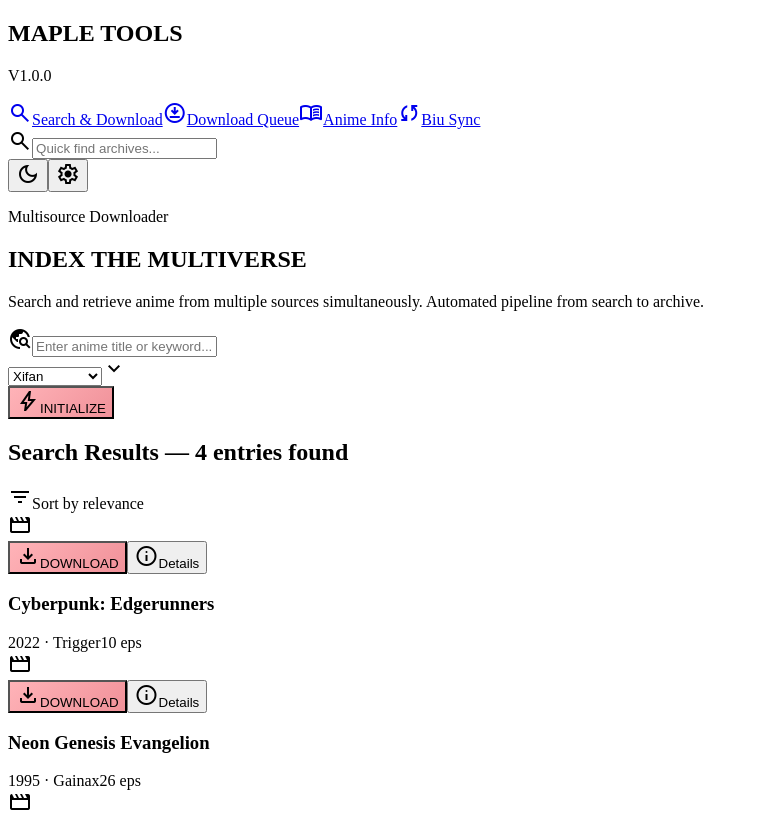
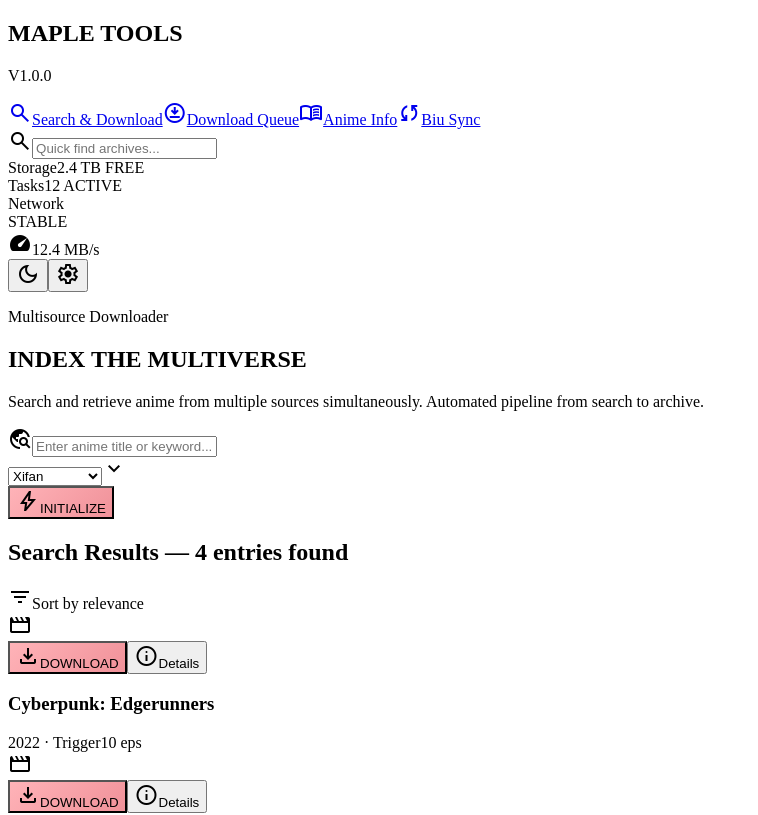
Before and after one commit to AlcMaple/tools, a React (Vite) app in the folder front-end/src/renderer/: page / in a window 1280 px wide. Shown: the top 815 px of the page, without its empty margins (0-758 px from the left). Built offline with nearby package versions, Linux system fonts and the light colour scheme.

Commit message:
refactor: 优化 GUI 布局设计

```diff
--- a/front-end/src/renderer/src/components/Sidebar.tsx
+++ b/front-end/src/renderer/src/components/Sidebar.tsx
@@ -27,40 +27,27 @@
       </div>
 
       {/* Nav */}
-      <nav className="flex-1 space-y-1 px-3">
+      <nav className="flex-1 space-y-1">
         {navItems.map((item) => (
           <NavLink
             key={item.path}
             to={item.path}
             end={item.path === "/"}
             className={({ isActive }) =>
-              `flex items-center space-x-3 px-3 py-2.5 rounded-lg transition-all duration-150 group ${
+              `flex items-center px-6 py-3 space-x-3 transition-colors duration-200 ${
                 isActive
                   ? "text-[#ffb3b8] font-bold border-r-2 border-[#ffb3b8] bg-[#1f1f1f]"
-                  : "text-[#e2e2e2]/60 hover:text-[#e2e2e2] hover:bg-[#1f1f1f]"
+                  : "text-[#e2e2e2]/60 font-medium hover:text-[#e2e2e2] hover:bg-[#1f1f1f]"
               }`
             }
           >
-            <span className="material-symbols-outlined text-xl leading-none">
+            <span className="material-symbols-outlined text-lg leading-none">
               {item.icon}
             </span>
-            <span className="text-sm font-label">{item.label}</span>
+            <span className="font-label text-sm">{item.label}</span>
           </NavLink>
         ))}
       </nav>
-
-      {/* User */}
-      {/* <div className="px-6 mt-auto">
-        <div className="flex items-center space-x-3 p-3 rounded-xl bg-surface-container-high/40">
-          <div className="w-8 h-8 rounded-full bg-primary-container flex items-center justify-center overflow-hidden flex-shrink-0">
-            <span className="material-symbols-outlined text-on-primary text-sm">person</span>
-          </div>
-          <div className="overflow-hidden">
-            <p className="text-xs font-bold truncate">Archivist_User</p>
-            <p className="text-[10px] text-on-surface-variant/60 font-label">PRO PLAN</p>
-          </div>
-        </div>
-      </div> */}
     </aside>
   );
 }
--- a/front-end/src/renderer/src/components/TopBar.tsx
+++ b/front-end/src/renderer/src/components/TopBar.tsx
@@ -1,43 +1,68 @@
-import { ReactNode } from 'react'
-
 interface TopBarProps {
   placeholder: string
-  rightSlot?: ReactNode
 }
 
-function TopBar({ placeholder, rightSlot }: TopBarProps): JSX.Element {
+function TopBar({ placeholder }: TopBarProps): JSX.Element {
   return (
-    <header className="fixed top-0 right-0 left-64 h-16 bg-[#131313]/80 backdrop-blur-xl flex justify-between items-center px-8 z-40 border-b border-outline-variant/20">
+    <header className="fixed top-0 right-0 left-64 h-16 bg-[#131313]/80 backdrop-blur-xl flex justify-between items-center px-8 z-40">
       {/* Search input */}
-      <div className="flex items-center bg-surface-container-highest rounded-md px-4 py-2 w-96 space-x-2">
-        <span className="material-symbols-outlined text-on-surface-variant/60 text-xl leading-none">
+      <div className="flex items-center bg-surface-container-highest rounded-md px-4 py-2 w-80 transition-all duration-300 focus-within:bg-surface-bright focus-within:ring-1 focus-within:ring-primary/40">
+        <span className="material-symbols-outlined text-on-surface-variant text-sm mr-2 leading-none">
           search
         </span>
         <input
           type="text"
           placeholder={placeholder}
-          className="bg-transparent text-sm text-on-surface placeholder-on-surface-variant/40 outline-none w-full font-label"
+          className="bg-transparent border-none text-sm focus:ring-0 p-0 w-full text-on-surface placeholder:text-on-surface-variant/40 font-body outline-none"
         />
       </div>
 
-      {/* Right side actions */}
-      <div className="flex items-center space-x-4">
-        {rightSlot}
-        <button className="w-9 h-9 flex items-center justify-center rounded-lg hover:bg-surface-container transition-colors">
-          <span className="material-symbols-outlined text-on-surface-variant text-xl leading-none">
-            dark_mode
+      {/* Quick Stats */}
+      <div className="flex-1 flex items-center justify-center px-8 space-x-8">
+        <div className="flex flex-col items-center">
+          <span className="font-label text-[9px] text-on-surface-variant/60 uppercase tracking-widest">
+            Storage
           </span>
-        </button>
-        <button className="w-9 h-9 flex items-center justify-center rounded-lg hover:bg-surface-container transition-colors">
-          <span className="material-symbols-outlined text-on-surface-variant text-xl leading-none">
-            settings
+          <span className="text-[11px] font-bold text-on-surface">2.4 TB FREE</span>
+        </div>
+        <div className="h-6 w-px bg-outline-variant/10" />
+        <div className="flex flex-col items-center">
+          <span className="font-label text-[9px] text-on-surface-variant/60 uppercase tracking-widest">
+            Tasks
           </span>
-        </button>
-        {/* <button className="w-9 h-9 flex items-center justify-center rounded-lg hover:bg-surface-container transition-colors">
-          <span className="material-symbols-outlined text-on-surface-variant text-xl leading-none">
-            account_circle
+          <span className="text-[11px] font-bold text-primary">12 ACTIVE</span>
+        </div>
+        <div className="h-6 w-px bg-outline-variant/10" />
+        <div className="flex flex-col items-center">
+          <span className="font-label text-[9px] text-on-surface-variant/60 uppercase tracking-widest">
+            Network
           </span>
-        </button> */}
+          <div className="flex items-center space-x-2">
+            <div className="w-1.5 h-1.5 rounded-full bg-green-500 animate-pulse-green" />
+            <span className="text-[11px] font-bold text-on-surface">STABLE</span>
+          </div>
+        </div>
+      </div>
+
+      {/* Right side */}
+      <div className="flex items-center space-x-6">
+        <div className="flex items-center space-x-1">
+          <span
+            className="material-symbols-outlined text-primary text-sm"
+            style={{ fontVariationSettings: '"FILL" 1' }}
+          >
+            speed
+          </span>
+          <span className="font-label text-xs font-bold">12.4 MB/s</span>
+        </div>
+        <div className="flex items-center space-x-4">
+          <button className="p-2 text-[#e2e2e2] hover:bg-[#353535]/40 rounded-full transition-all">
+            <span className="material-symbols-outlined text-xl leading-none">dark_mode</span>
+          </button>
+          <button className="p-2 text-[#e2e2e2] hover:bg-[#353535]/40 rounded-full transition-all">
+            <span className="material-symbols-outlined text-xl leading-none">settings</span>
+          </button>
+        </div>
       </div>
     </header>
   )
--- a/front-end/src/renderer/src/index.css
+++ b/front-end/src/renderer/src/index.css
@@ -37,3 +37,22 @@
 .primary-gradient {
   background: linear-gradient(135deg, #ffb3b8 0%, #f09199 100%);
 }
+
+@keyframes pulse-green {
+  0% {
+    transform: scale(0.95);
+    box-shadow: 0 0 0 0 rgba(34, 197, 94, 0.7);
+  }
+  70% {
+    transform: scale(1);
+    box-shadow: 0 0 0 6px rgba(34, 197, 94, 0);
+  }
+  100% {
+    transform: scale(0.95);
+    box-shadow: 0 0 0 0 rgba(34, 197, 94, 0);
+  }
+}
+
+.animate-pulse-green {
+  animation: pulse-green 2s infinite;
+}
--- a/front-end/src/renderer/src/pages/BiuSync.tsx
+++ b/front-end/src/renderer/src/pages/BiuSync.tsx
@@ -29,34 +29,44 @@
           {/* Left col: actions + status */}
           <div className="col-span-7 space-y-5">
             {/* Action buttons */}
-            <div className="grid grid-cols-2 gap-4">
+            <div className="flex gap-6">
               {/* Push to E Drive */}
-              <button className="bg-surface-container rounded-xl p-6 border border-outline-variant/20 hover:border-b-4 hover:border-b-primary text-left transition-all duration-150 group">
-                <div className="w-12 h-12 rounded-xl bg-primary/10 flex items-center justify-center mb-4">
-                  <span className="material-symbols-outlined text-primary text-2xl leading-none">
-                    upload_file
+              <button className="flex-1 group relative overflow-hidden bg-surface-container rounded-xl p-8 text-left active:scale-95 border-b-4 border-transparent hover:border-primary transition-all duration-300">
+                <div className="flex justify-between items-start mb-8">
+                  <div className="p-3 bg-primary/10 rounded-lg">
+                    <span className="material-symbols-outlined text-primary text-4xl leading-none">
+                      upload_file
+                    </span>
+                  </div>
+                  <span className="material-symbols-outlined text-on-surface-variant/20 group-hover:text-primary/40 transition-colors">
+                    north_east
                   </span>
                 </div>
-                <h3 className="font-bold text-on-surface text-sm mb-1">
+                <h3 className="font-headline text-2xl font-bold text-on-surface mb-1">
                   Push to E Drive
                 </h3>
-                <p className="text-xs font-label text-on-surface-variant/50">
-                  Sync local changes → remote storage
+                <p className="font-label text-xs text-on-surface-variant tracking-wide">
+                  Update remote repository with local 'Biu' contents.
                 </p>
               </button>
 
               {/* Pull from E Drive */}
-              <button className="bg-surface-container rounded-xl p-6 border border-outline-variant/20 hover:border-b-4 hover:border-b-secondary text-left transition-all duration-150 group">
-                <div className="w-12 h-12 rounded-xl bg-secondary/10 flex items-center justify-center mb-4">
-                  <span className="material-symbols-outlined text-secondary text-2xl leading-none">
-                    download_for_offline
+              <button className="flex-1 group relative overflow-hidden bg-surface-container rounded-xl p-8 text-left active:scale-95 border-b-4 border-transparent hover:border-secondary transition-all duration-300">
+                <div className="flex justify-between items-start mb-8">
+                  <div className="p-3 bg-secondary/10 rounded-lg">
+                    <span className="material-symbols-outlined text-secondary text-4xl leading-none">
+                      download_for_offline
+                    </span>
+                  </div>
+                  <span className="material-symbols-outlined text-on-surface-variant/20 group-hover:text-secondary/40 transition-colors">
+                    south_west
                   </span>
                 </div>
-                <h3 className="font-bold text-on-surface text-sm mb-1">
+                <h3 className="font-headline text-2xl font-bold text-on-surface mb-1">
                   Pull from E Drive
                 </h3>
-                <p className="text-xs font-label text-on-surface-variant/50">
-                  Fetch remote changes → local storage
+                <p className="font-label text-xs text-on-surface-variant tracking-wide">
+                  Sync local workstation with latest E Drive data.
                 </p>
               </button>
             </div>
--- a/front-end/src/renderer/src/pages/DownloadQueue.tsx
+++ b/front-end/src/renderer/src/pages/DownloadQueue.tsx
@@ -9,16 +9,9 @@
 }
 
 function DownloadQueue(): JSX.Element {
-  const speedIndicator = (
-    <div className="flex items-center space-x-1.5 bg-surface-container rounded-lg px-3 py-1.5">
-      <span className="material-symbols-outlined text-primary text-sm leading-none">speed</span>
-      <span className="text-sm font-label font-bold text-primary">12.4 MB/s</span>
-    </div>
-  )
-
   return (
     <div className="min-h-screen bg-background">
-      <TopBar placeholder="Filter current downloads..." rightSlot={speedIndicator} />
+      <TopBar placeholder="Filter downloads..." />
 
       <main className="pt-16 px-8 py-8 custom-scrollbar overflow-y-auto">
         {/* Master control bar */}
```
